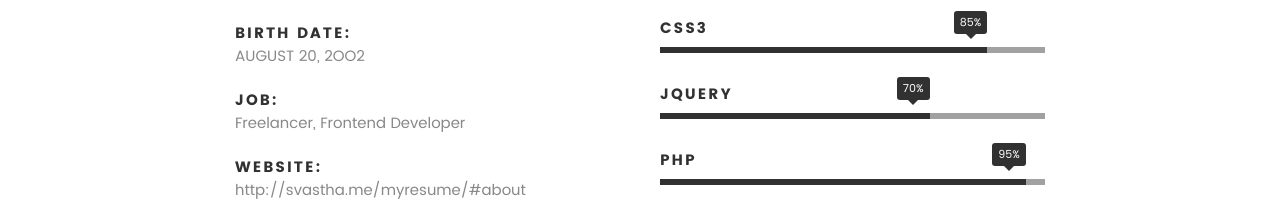
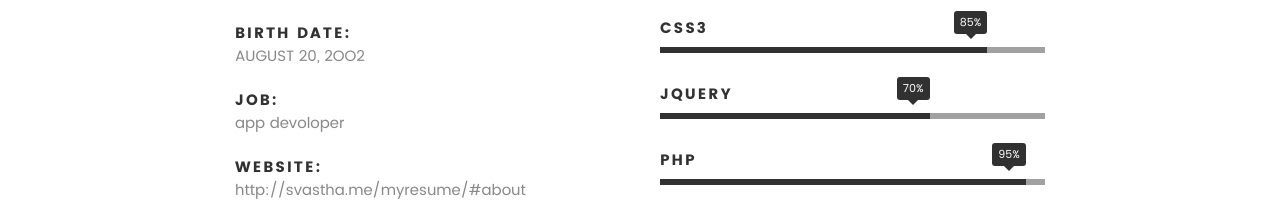
Before and after one commit to JEEVAN0238/myresume, a plain HTML site: page index.html in a window 1280 px wide. Shown: the part 1488-1694 px from the top of the page. Drawn offline with Linux system fonts and the light colour scheme; files whose address does not match are found by name.

Commit message:
Update index.html

```diff
--- a/index.html
+++ b/index.html
@@ -137,7 +137,7 @@
    				</li>
    				<li>
    					<strong>Job:</strong>
-   					<span>Freelancer, Frontend Developer</span>
+   					<span>app devoloper</span>
    				</li>
    				<li>
    					<strong>Website:</strong>
```
